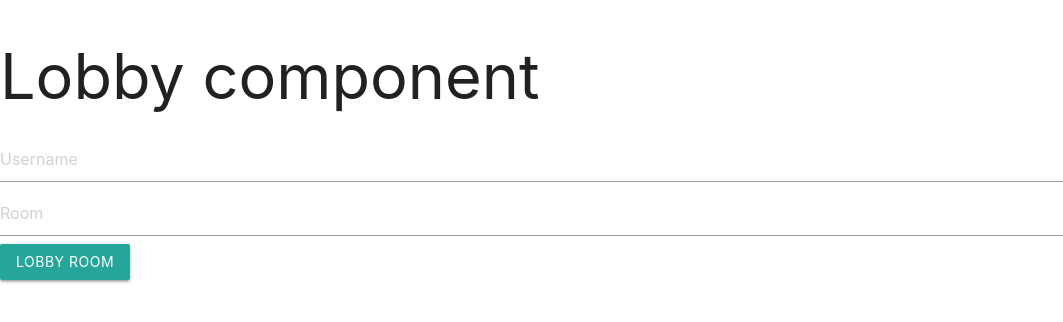
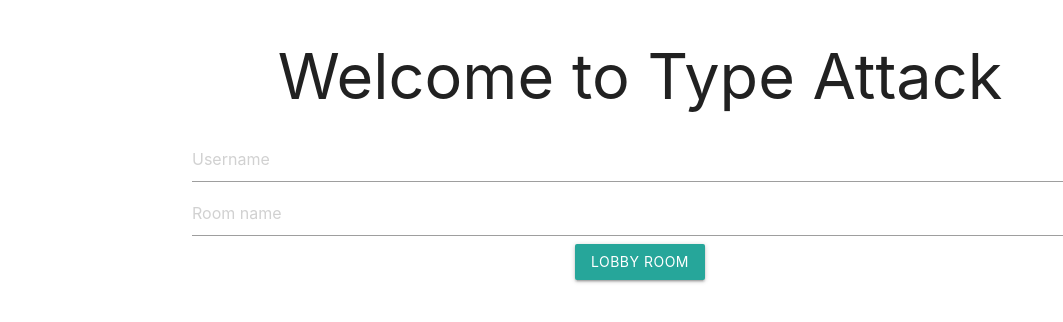
Before and after one commit to davidwu92/TypeAttack, a React (Create React App) app in the folder client/: page / in a window 1280 px wide. Shown: the top 322 px of the page, without its empty margins (0-1063 px from the left). Built offline with nearby package versions, Linux system fonts and the light colour scheme.

Commit message:
remaking with PAGES

```diff
--- a/client/src/App.js
+++ b/client/src/App.js
@@ -2,8 +2,8 @@ import React from 'react';
 
 import {BrowserRouter as Router, Route} from 'react-router-dom'
 
-import Lobby from './components/Lobby'
-import Gameroom from './components/Gameroom'
+import Lobby from './Pages/Lobby'
+import Gameroom from './Pages/Gameroom'
 
 
 const App =  () => {
--- a/client/src/components/Gameroom/Gameroom.js
+++ b/client/src/Pages/Gameroom/Gameroom.js
@@ -14,10 +14,6 @@ const Gameroom = ({location}) => {
 
   //connecting to socket with name/room; closing tab disconnects user.
   useEffect(()=>{
-    // //location comes from react router; gives the parameters!
-    // const data = queryString.parse(location.search)
-    // //"?name=jsmastery&room=room1"
-    // console.log(data)
     const {name, room} = queryString.parse(location.search) //location comes from react router; gives the parameters!
     socket = io(ENDPOINT)
     setName(name)
@@ -31,8 +27,9 @@ const Gameroom = ({location}) => {
   },[ENDPOINT, location.search])
 
   //for user-generated messaging.
+  //triggered whenever "message" is emitted from server.
   useEffect(()=>{
-    socket.on('message', ({user, text})=>{
+    socket.on('message', (message)=>{
       setMessages([...messages, message])
     })
   },[messages])
@@ -47,11 +44,12 @@ const Gameroom = ({location}) => {
 
   return(
     <>
-      <h1>Gameroom component</h1>
-      {/* INPUT FIELD FOR SENDING MESSAGES. */}
-      <div>
+      <div className="container">
+        <h3 className="center">Gameroom Page</h3>
+
+        {/* INPUT FIELD FOR SENDING MESSAGES. */}
         <div>
-          <h5>INPUT STUFF</h5>
+          <h5>MESSAGING STUFF</h5>
           <input value={message}
             onChange={(e)=>setMessage(e.target.value)}
             onKeyPress={event=>event.key==="Enter" ? sendMessage(event):null}
--- /dev/null
+++ b/client/src/Pages/Lobby/Lobby.js
@@ -0,0 +1,29 @@
+import React, {useState} from 'react';
+import {Link} from 'react-router-dom';
+
+const Lobby = () => {
+  const [name, setName] = useState('');
+  const [room, setRoom] = useState('');
+
+  //need a useEffect for a list of rooms and buttons to join those rooms.
+
+  return(
+    <>
+      <div className="container">
+        <h1 className="center">Welcome to Type Attack</h1>
+        <div className="input-field center">
+          <input placeholder="Username" className="joinInput" type="text" onChange={(event)=>setName(event.target.value)}/>
+          <input placeholder="Room name" className="joinInput" type="text" onChange={(event)=>setRoom(event.target.value)}/>
+          <Link
+            onClick={(e)=>(!name ||!room || name.toLowerCase()=="admin") ? e.preventDefault():null}
+            to={`/gameroom?name=${name.toLowerCase()}&room=${room.toLowerCase()}`}>
+            <button className="btn" type="submit">Lobby Room</button>
+          </Link>
+        </div>
+      </div>
+    </>
+  )
+
+}
+
+export default Lobby
--- a/client/src/components/Lobby/Lobby.js
+++ /dev/null
@@ -1,25 +0,0 @@
-import React, {useState} from 'react';
-import {Link} from 'react-router-dom';
-
-const Lobby = () => {
-  const [name, setName] = useState('');
-  const [room, setRoom] = useState('');
-
-  return(
-    <>
-      <h1>Lobby component</h1>
-      <div>
-        <input placeholder="Username" className="joinInput" type="text" onChange={(event)=>setName(event.target.value)}/>
-        <input placeholder="Room" className="joinInput" type="text" onChange={(event)=>setRoom(event.target.value)}/>
-        <Link
-        onClick={(e)=>(!name ||!room) ? e.preventDefault():null}
-        to={`/gameroom?name=${name}&room=${room}`}>
-          <button className="btn" type="submit">Lobby Room</button>
-        </Link>
-      </div>
-    </>
-  )
-
-}
-
-export default Lobby
```
Also changed, not shown: client/src/Pages/Gameroom/index.js (renamed from client/src/components/Gameroom/index.js), client/src/Pages/Lobby/index.js (renamed from client/src/components/Lobby/index.js).
